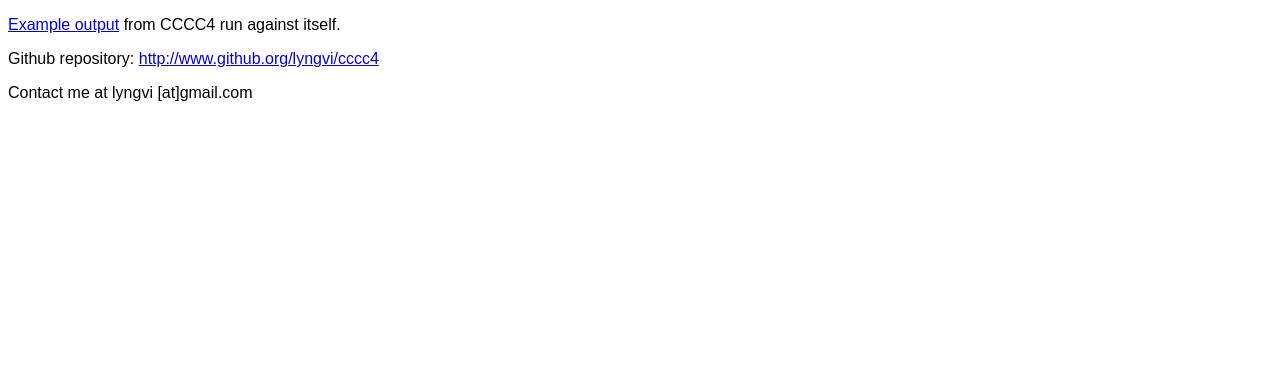
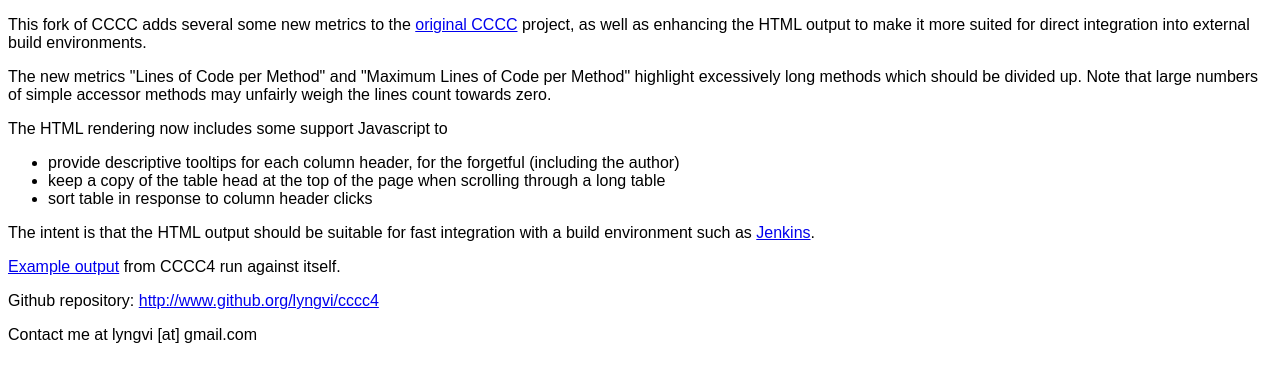
Before and after one commit to lyngvi/cccc4, a plain HTML site: page index.html in a window 1280 px wide. Drawn offline with Linux system fonts and the light colour scheme.

Commit message:
More web fluff

```diff
--- a/index.html
+++ b/index.html
@@ -1,12 +1,25 @@
 <!DOCTYPE html>
 <html>
   <head>
-    <title>Testing</title>
+    <title>CCCC4 Fork of CCCC</title>
     <link rel="stylesheet" type="text/css" href="style.css" />
   </head>
   <body>
+<p>This fork of CCCC adds several some new metrics to the <a href="http://cccc.sourceforget.net/">original CCCC</a> project, as well
+as enhancing the HTML output to make it more suited for direct integration into external build environments.</p>
+
+<p>The new metrics &quot;Lines of Code per Method&quot; and &quot;Maximum Lines of Code per Method&quot; highlight excessively long methods
+which should be divided up. Note that large numbers of simple accessor methods may unfairly weigh the lines count towards zero.</p>
+
+<p>The HTML rendering now includes some support Javascript to</p>
+<ul>
+  <li>provide descriptive tooltips for each column header, for the forgetful (including the author)</li>
+  <li>keep a copy of the table head at the top of the page when scrolling through a long table</li>
+  <li>sort table in response to column header clicks</li>
+</ul>
+<p>The intent is that the HTML output should be suitable for fast integration with a build environment such as <a href="http://jenkins-ci.org/">Jenkins</a>.</p>
 <p><a href="CCCC-Self/cccc.html">Example output</a> from CCCC4 run against itself.</p>
 <p>Github repository: <a href="http://www.github.org/lyngvi/cccc4">http://www.github.org/lyngvi/cccc4</a></p>
-<p>Contact me at lyngvi&nbsp;[at]<span class="void">nothing to see here</span>gmail.com</p>
+<p>Contact me at lyngvi&nbsp;[at]<span class="void">nothing to see here</span> gmail.com</p>
   </body>
 </html>
```
